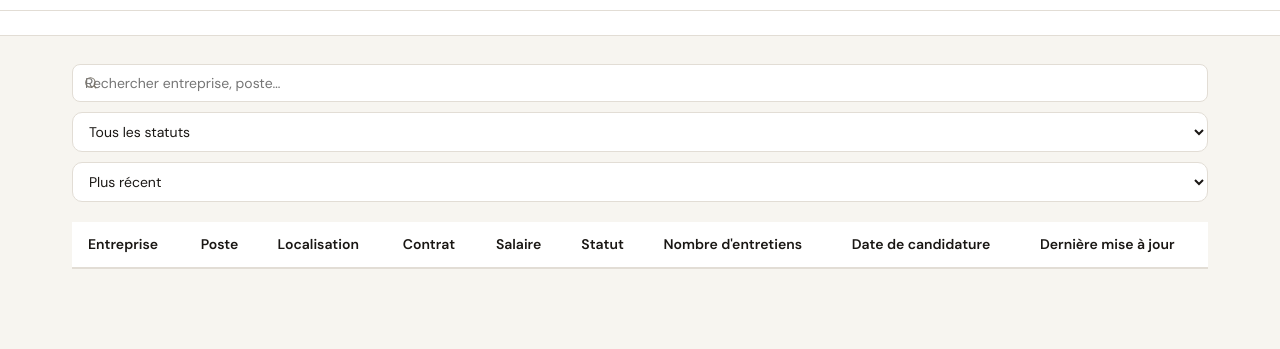
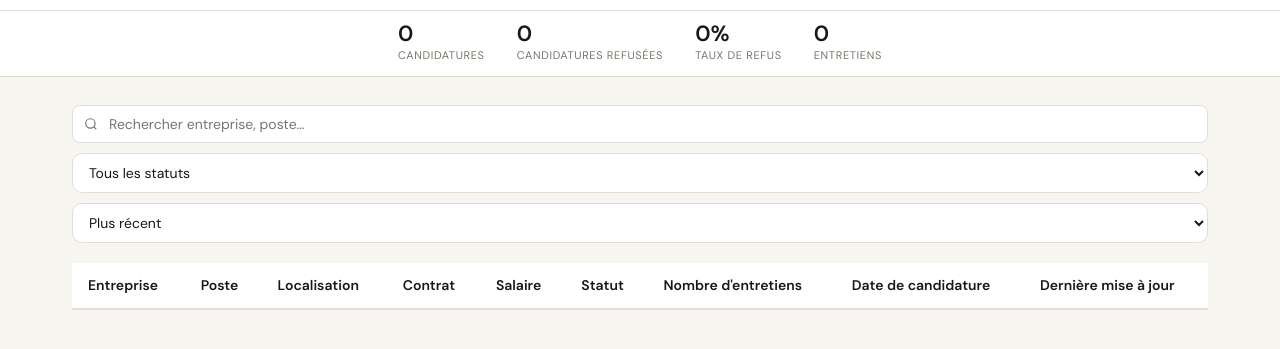
Before and after one commit to S-Kelian/job-tracker, a plain HTML site: page index.html in a window 1280 px wide. Shown: the part 53-402 px from the top of the page. Drawn offline with nearby package versions, Linux system fonts and the light colour scheme.

Commit message:
feat: Add statistics update functionality for job applications

```diff
--- a/css/styles.css
+++ b/css/styles.css
@@ -68,6 +68,7 @@
     border-bottom: 1px solid var(--border);
     padding: 12px 32px;
     display: flex;
+    justify-content: center;
     gap: 32px;
     overflow-x: auto;
   }
@@ -114,7 +115,7 @@
   }
   .search-input {
     width: 100%;
-    padding: 9px 12px 9px 36px;
+    padding: 9px 12px 9px 36px !important;
     border: 1px solid var(--border);
     border-radius: var(--radius);
     background: var(--surface);
--- a/js/app.js
+++ b/js/app.js
@@ -76,6 +76,33 @@ const STATUS = {
   archive:   { label: 'Archivé',        cls: 's-archive',   color: '#7a746a', bar: '#c8c2ba' },
 };
 
+function updateStats(applications){
+    const statsContainer = document.getElementById('statsBar');
+    const number = applications.length;
+    const decline = applications.filter(app => app.status === 'refus').length;
+    const rate = number > 0 ? Math.round((decline / number) * 100) : 0;
+    const interviewNumber = applications.reduce((sum, app) => sum + app.interviewNumber, 0);
+
+    statsContainer.innerHTML = `
+        <div class="stat">
+            <span class="stat-value">${number}</span>
+            <span class="stat-label">Candidatures</span>
+        </div>
+        <div class="stat">
+            <span class="stat-value">${decline}</span>
+            <span class="stat-label">Candidatures refusées</span>
+        </div>
+        <div class="stat">
+            <span class="stat-value">${rate}%</span>
+            <span class="stat-label">Taux de refus</span>
+        </div>
+        <div class="stat">
+            <span class="stat-value">${interviewNumber}</span>
+            <span class="stat-label">Entretiens</span>
+        </div>
+    `;
+}
+
 async function displayJobApplications(){
     const applications = await readApplications();
     console.log(applications);
@@ -142,6 +169,7 @@ async function displayJobApplications(){
     const tableFooter = `</table>`;
 
     document.getElementById('cardsList').innerHTML = tableHead + tableBody + tableFooter;
+    updateStats(filteredApps);
 }
 
 let editingId = null;
```
